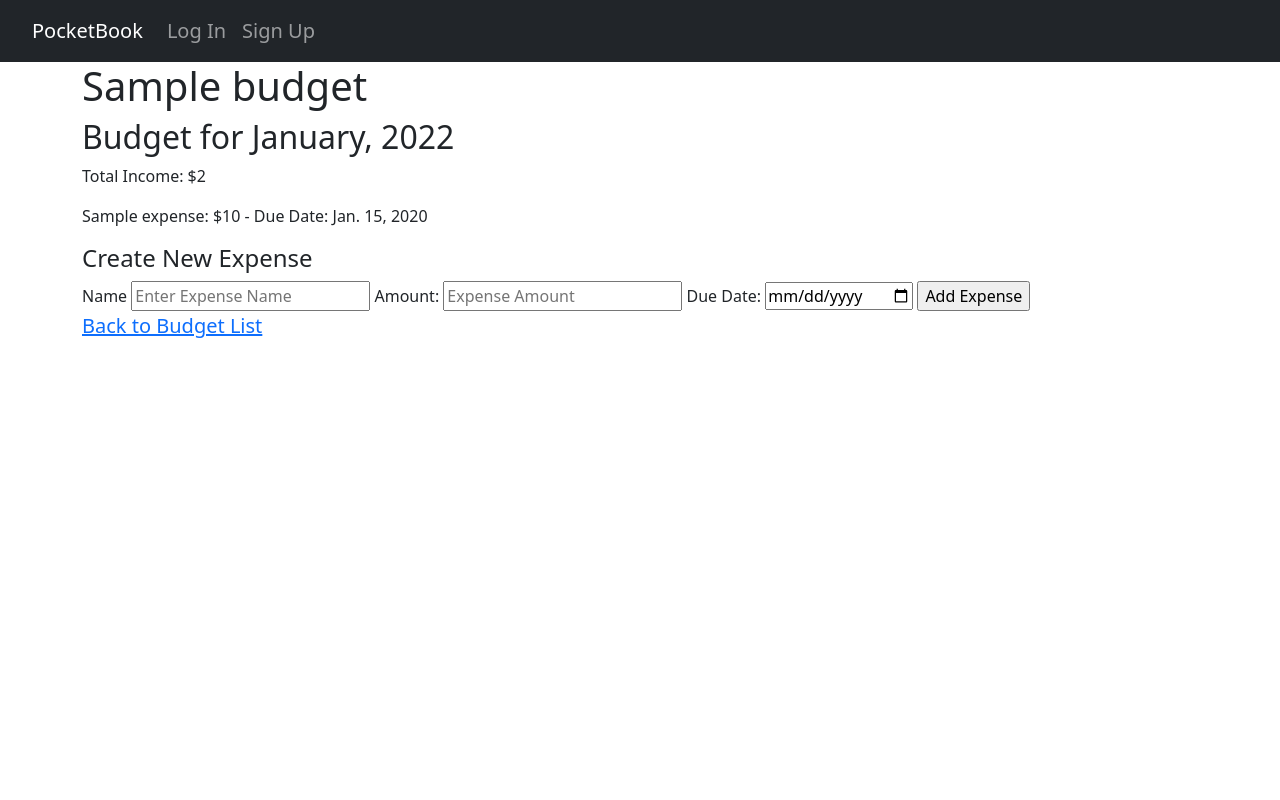
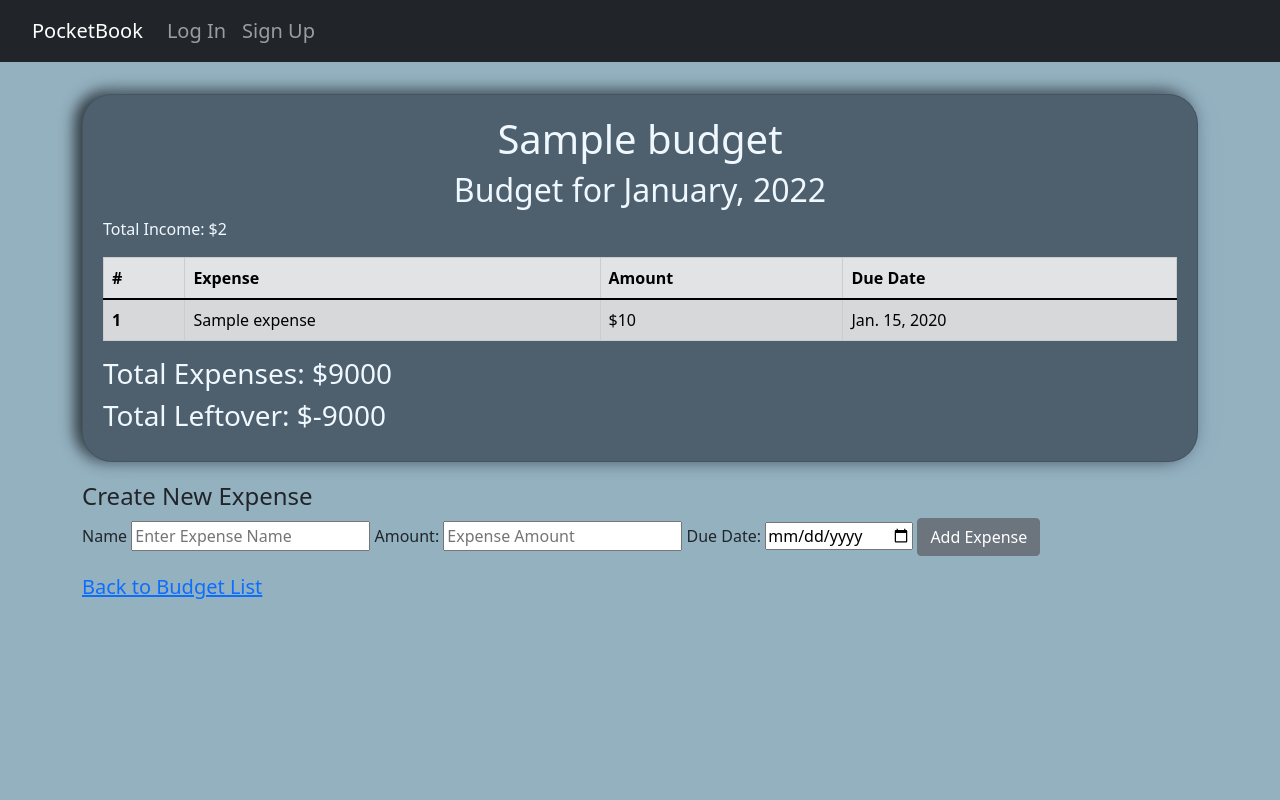
Before and after one commit to ttguitarnoob-dev/pocket-book, a Django app: page /budgets/1/ in a window 1280 px wide. Run offline with Django 4.2, Linux system fonts and the light colour scheme; tables that the repository leaves empty hold one stand-in row (values such as "Sample post").

Commit message:
styled budget details page and put the expense list into a table

```diff
--- a/main_app/static/styles/main.css
+++ b/main_app/static/styles/main.css
@@ -1,8 +1,23 @@
 body {
-    background-color: rgb(31, 63, 90);
+    background-color: rgb(148, 177, 192) !important;
     color: wheat;
     min-height: 100vh;
 
+}
+
+.card {
+    margin-top: 4vh !important;
+    padding: 20px !important;
+    border-radius: 30px !important;
+    background-color: rgb(78, 96, 110) !important;
+    color: aliceblue !important;
+    box-shadow: rgba(136, 165, 191, 0.48) 6px 2px 16px 0px, rgba(0, 0, 0, 0.8) -6px -2px 16px 0px;
+
+
+}
+
+.mb-3 {
+    margin-top: 20px;
 }
 .navbar {
     display: flex;
--- a/main_app/templates/base.html
+++ b/main_app/templates/base.html
@@ -28,7 +28,7 @@
                   <a class="nav-link disabled">Welcome, {{ user.username }}!&nbsp;&nbsp;&nbsp;&nbsp;&nbsp;&nbsp;&nbsp;&nbsp;|&nbsp;&nbsp;&nbsp;&nbsp;&nbsp;&nbsp;</a>
                 </li>
                 <li class="nav-item">
-                    <a class="nav-link active" aria-current="page" href="{% url 'create_budget' %}">New Budget</a>
+                    <a class="nav-link" aria-current="page" href="{% url 'create_budget' %}">New Budget</a>
                 </li>
                 <li class="nav-item">
                     <a class="nav-link" href="{% url 'budget_list' %}">Budget List</a>
--- a/main_app/templates/budget_detail.html
+++ b/main_app/templates/budget_detail.html
@@ -3,11 +3,40 @@
 
 
 {% block content %}
-<h1>{{budget.name}}</h1>
-<h2>Budget for {{budget.budget_month}}, {{budget.budget_year}}</h2>
+<div class="card">
+<h1 class="text-center">{{budget.name}}</h1>
+<h2 class="text-center">Budget for {{budget.budget_month}}, {{budget.budget_year}}</h2>
 <p>Total Income: ${{budget.total_income}}</p>
 
-{% for expense in budget.expenses.all %}
+<table class="table table-secondary table-hover table-striped table-bordered">
+    <thead>
+        <tr>
+            <th scope="col">#</th>
+            <th scope="col">Expense</th>
+            <th scope="col">Amount</th>
+            <th scope="col">Due Date</th>
+        </tr>
+    </thead>
+    <tbody>
+        {% for expense in budget.expenses.all %}
+        <tr>
+            <th scope="row">{{forloop.counter}}</th>
+            <td>{{expense.name}}</td>
+            <td>${{expense.amount}}</td>
+            <td>{{expense.due_date}}</td>
+        </tr>
+        {% empty %}
+
+        <p>No expenses added yet. Use the form below to add an expense.</p>
+
+        {% endfor %}
+
+    </tbody>
+</table>
+<h3>Total Expenses: $9000</h3>
+<h3>Total Leftover: $-9000</h3>
+</div>
+<!-- {% for expense in budget.expenses.all %}
 
 <p>{{expense.name}}: ${{expense.amount}} - Due Date: {{expense.due_date}}</p>
 
@@ -15,21 +44,22 @@
 {% empty %}
 <p>No expenses added yet. Use the form below to add an expense.</p>
 
-{% endfor %}
-<div class="create-form">
+{% endfor %} -->
+<div class="mb-3">
     <h4>Create New Expense</h4>
     <form method="post" action="{% url 'create_expense' budget.pk %}">
         {% csrf_token %}
-        <label for="name">Name</label>
+        <label for="name" class="form-label">Name</label>
         <input type="text" name="name" id="name" placeholder="Enter Expense Name" required>
-        <label for="amount">Amount:</label>
+        <label for="amount" class="form-label">Amount:</label>
         <input type="number" name="amount" id="amount" placeholder="Expense Amount" required>
-        <label for="due_date">Due Date:</label>
+        <label for="due_date" class="form-label">Due Date:</label>
         <input type="date" name="due_date" id="due_date">
-        <input type="submit" value="Add Expense">
+        <input class="btn btn-secondary" data-bs-toggle="button" type="submit" value="Add Expense">
     </form>
 </div>
 <a href="{% url 'budget_list' %}">Back to Budget List</a>
 
 
+
 {% endblock %}
```
